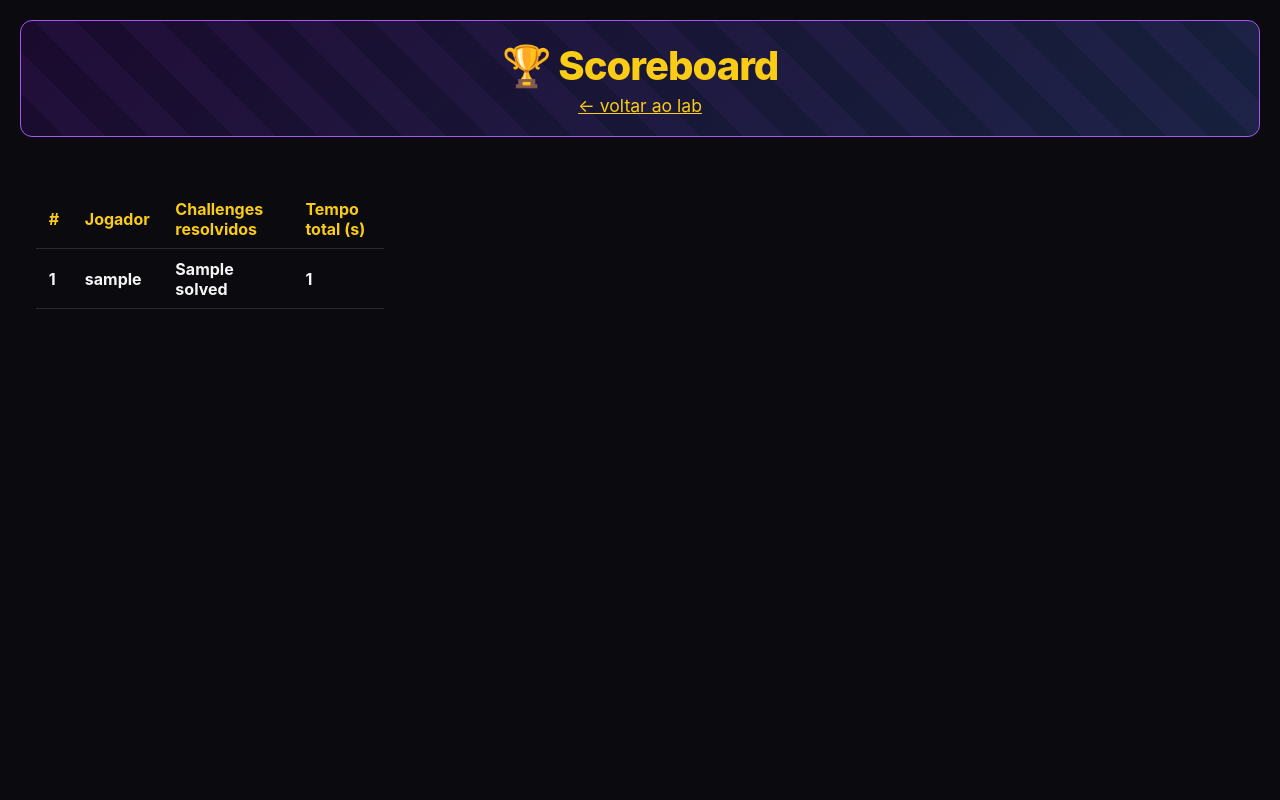
After one commit to thamaraprata/Urutau-LLM-Lab, a Flask app: template templates/scoreboard.html in a window 1280 px wide. The commit adds this page. Run offline with Flask 3, Linux system fonts and the light colour scheme; the template is opened without the code that fills it: most values are stand-ins (such as "Sample title", 1, 10 or a date in 2020); parts of the project's set-up code (start-up, migrations or seed data) failed here and were passed over.

Commit message:
feat(scoreboard): record attempts + /api/scoreboard + /scoreboard page
- /api/chat records each attempt (user_id from session, success=flag_found)
  for non-free challenges; telemetry failures never break the chat.
- db.scoreboard() ranks users by challenges solved then total solve-time.
- /api/scoreboard (JSON) + /scoreboard (HTML page) + header link. Closes #5.

```diff
--- a/app.py
+++ b/app.py
@@ -166,6 +166,14 @@ def chat():
         if challenge and "flag_pattern" in challenge:
             flag_found = challenge["flag_pattern"].lower() in response.lower()
 
+        # Registra a tentativa (scoreboard #5 / métricas #9). Ignora o chat
+        # livre (00). user_id é NULL quando anônimo.
+        if challenge and challenge_id != "00":
+            try:
+                db.record_attempt(session.get("user_id"), challenge_id, flag_found)
+            except Exception as e:  # telemetria nunca derruba o chat
+                logger.warning(f"Falha ao registrar tentativa: {e}")
+
         return jsonify(
             {
                 "response": response,
@@ -184,6 +192,18 @@ def chat():
 def list_challenges():
     """Lista todos os challenges disponíveis."""
     return jsonify(challenge_manager.list_challenges())
+
+
+@app.route("/api/scoreboard", methods=["GET"])
+def api_scoreboard():
+    """Ranking global (derivado das tentativas)."""
+    return jsonify(db.scoreboard())
+
+
+@app.route("/scoreboard")
+def scoreboard_page():
+    """Página do scoreboard."""
+    return render_template("scoreboard.html", scoreboard=db.scoreboard())
 
 
 @app.route("/api/challenges/<challenge_id>/hint", methods=["GET"])
--- a/static/style.css
+++ b/static/style.css
@@ -452,3 +452,19 @@ main {
     color: #111;
     cursor: pointer;
 }
+
+/* scoreboard (#5) */
+.board-panel { padding: 1rem; }
+table.scoreboard {
+    width: 100%;
+    border-collapse: collapse;
+    margin-top: 1rem;
+}
+table.scoreboard th,
+table.scoreboard td {
+    text-align: left;
+    padding: 0.6rem 0.8rem;
+    border-bottom: 1px solid #2a2a2a;
+}
+table.scoreboard th { color: var(--joker-yellow); }
+table.scoreboard tr:first-child td { font-weight: bold; }
--- /dev/null
+++ b/templates/scoreboard.html
@@ -0,0 +1,47 @@
+<!DOCTYPE html>
+<html lang="pt-BR">
+<head>
+    <meta charset="UTF-8">
+    <meta name="viewport" content="width=device-width, initial-scale=1.0">
+    <title>🏆 Scoreboard · UrutauLLM-Lab</title>
+    <link rel="stylesheet" href="/static/style.css">
+</head>
+<body>
+    <div class="container">
+        <header>
+            <h1>🏆 Scoreboard</h1>
+            <p class="subtitle"><a href="/" class="link-yellow">← voltar ao lab</a></p>
+        </header>
+
+        <main>
+            <section class="board-panel">
+                {% if scoreboard %}
+                <table class="scoreboard">
+                    <thead>
+                        <tr>
+                            <th>#</th>
+                            <th>Jogador</th>
+                            <th>Challenges resolvidos</th>
+                            <th>Tempo total (s)</th>
+                        </tr>
+                    </thead>
+                    <tbody>
+                        {% for row in scoreboard %}
+                        <tr>
+                            <td>{{ loop.index }}</td>
+                            <td>{{ row.username }}</td>
+                            <td>{{ row.solved }}</td>
+                            <td>{{ row.total_seconds }}</td>
+                        </tr>
+                        {% endfor %}
+                    </tbody>
+                </table>
+                {% else %}
+                <p>Ninguém pontuou ainda. Entre com um apelido, resolva um challenge
+                   e apareça aqui. 🦉</p>
+                {% endif %}
+            </section>
+        </main>
+    </div>
+</body>
+</html>
```
